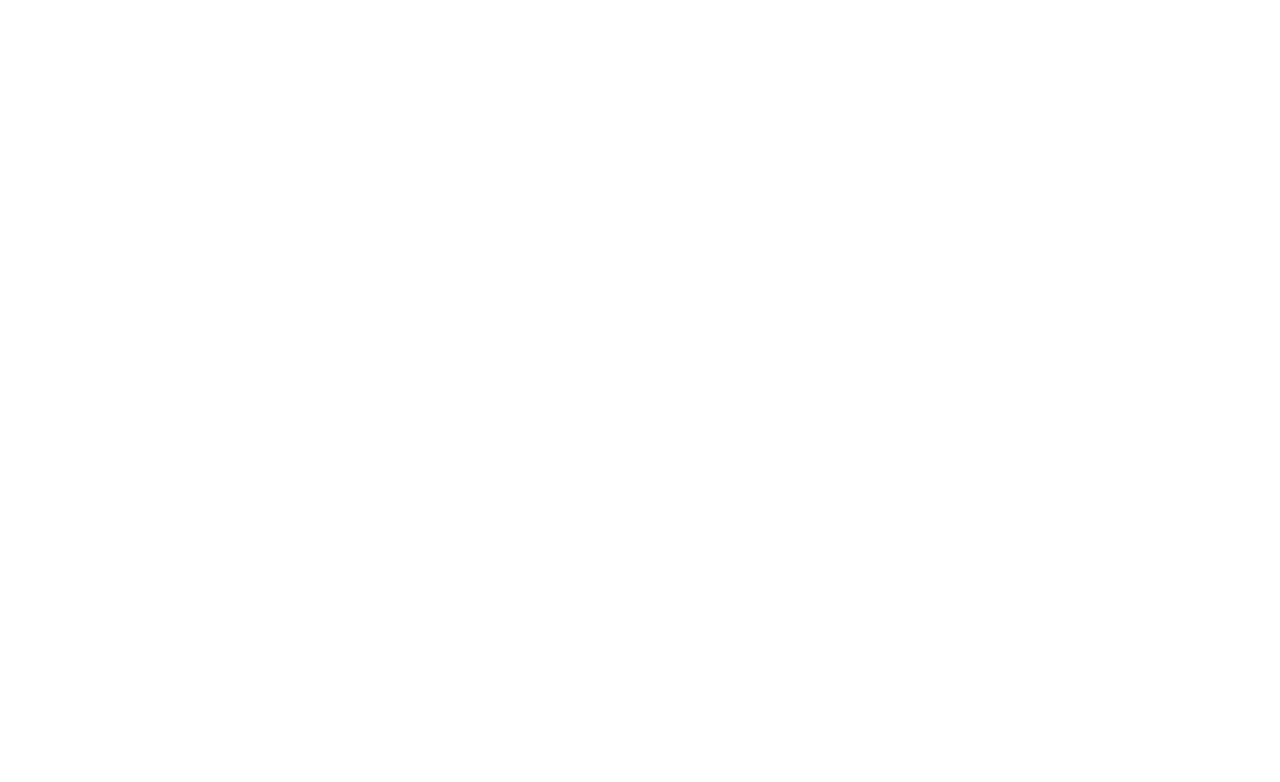
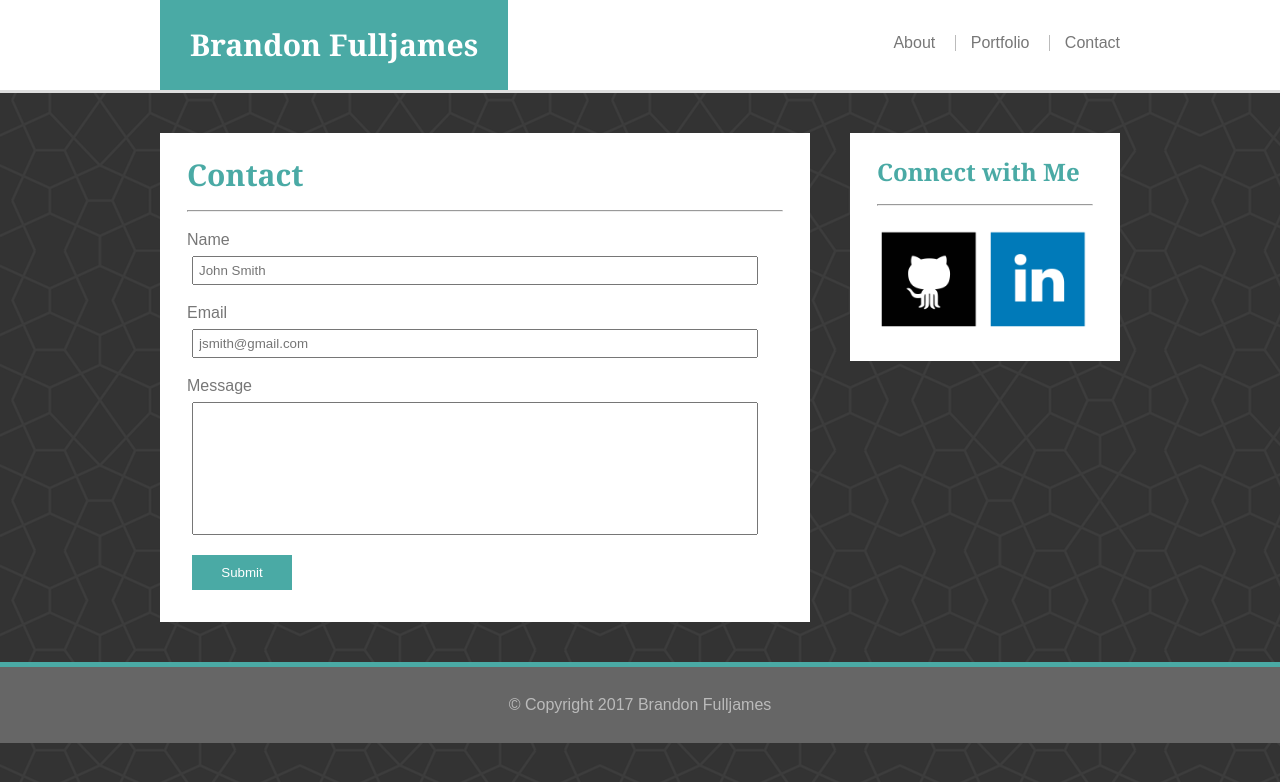
Before and after one commit to Evertras/hw-samples, a plain HTML site: page 01/recommended/contact.html in a window 1280 px wide. Drawn offline with Linux system fonts and the light colour scheme.

Commit message:
Add contact page

```diff
--- a/01/recommended/assets/css/style.css
+++ b/01/recommended/assets/css/style.css
@@ -46,6 +46,10 @@ hr {
   margin: 20px 0;
 }
 
+.clickable {
+  cursor: pointer;
+}
+
 
 /* Header */
 
@@ -91,6 +95,43 @@ nav li:first-child {
 section,
 aside {
   padding: 27px;
+}
+
+
+/* Forms */
+
+form {}
+
+form .form-element {
+  margin-bottom: 20px;
+}
+
+form label {
+  display: block;
+  margin-bottom: 8px;
+}
+
+form input {
+  display: block;
+  width: 95%;
+  margin: 5px;
+  padding: 5px;
+}
+
+form textarea {
+  display: block;
+  width: 95%;
+  height: 10em;
+  margin: 5px;
+  resize: none;
+}
+
+form input[type="submit"] {
+  color: #ffffff;
+  background: #4aaaa5;
+  border: none;
+  width: 100px;
+  padding: 10px;
 }
 
 
--- a/01/recommended/contact.html
+++ b/01/recommended/contact.html
@@ -0,0 +1,71 @@
+<!DOCTYPE html>
+<html lang="en-us">
+
+<head>
+  <meta charset="UTF-8">
+  <title>Contact</title>
+  <link rel="stylesheet" type="text/css" href="assets/css/reset.css">
+  <link rel="stylesheet" type="text/css" href="assets/css/style.css">
+</head>
+
+<body>
+  <header>
+    <div class="container">
+      <h1>Brandon Fulljames</h1>
+
+      <nav>
+        <ul>
+          <li><a href="index.html">About</a></li>
+          <li><a href="portfolio.html">Portfolio</a></li>
+          <li><a href="contact.html">Contact</a></li>
+        </ul>
+      </nav>
+    </div>
+  </header>
+
+  <div class="container" id="main-container">
+    <section class="main-content">
+      <h1>Contact</h1>
+      <hr>
+      <form>
+        <div class="form-element">
+          <label for="name">Name</label>
+          <input name="name" type="text" placeholder="John Smith">
+        </div>
+        <div class="form-element">
+          <label for="name">Email</label>
+          <input name="email" type="text" placeholder="jsmith@gmail.com">
+        </div>
+        <div class="form-element">
+          <label for="message">Message</label>
+          <textarea name="message"></textarea>
+        </div>
+        <input type="submit" value="Submit">
+      </form>
+    </section>
+
+    <aside>
+      <h2>Connect with Me</h2>
+      <hr>
+      <ul>
+        <li>
+          <a href="https://github.com/Evertras" target="_blank">
+            <img src="assets/images/github.png">
+          </a>
+        </li>
+        <li>
+          <a href="https://www.linkedin.com/in/brandon-fulljames-39a6b6a3/" target="_blank">
+            <img src="assets/images/linkedin.png">
+          </a>
+        </li>
+      </ul>
+
+    </aside>
+  </div>
+
+  <footer>
+    &copy; Copyright 2017 Brandon Fulljames
+  </footer>
+</body>
+
+</html>
```
Also changed, not shown: 01/recommended/portfolio.html (+10 -0 lines).
